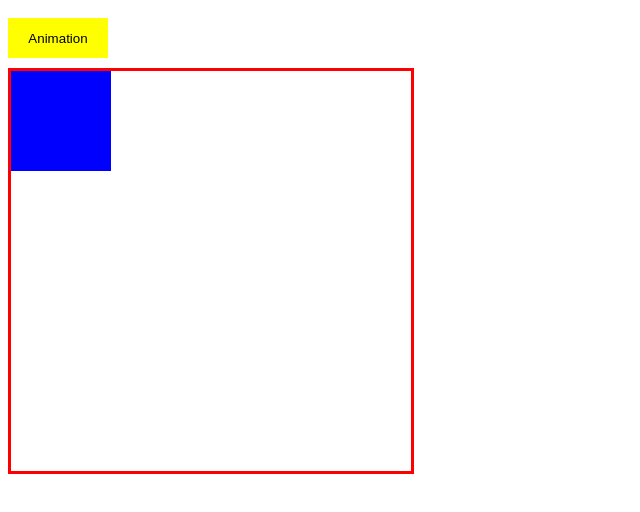
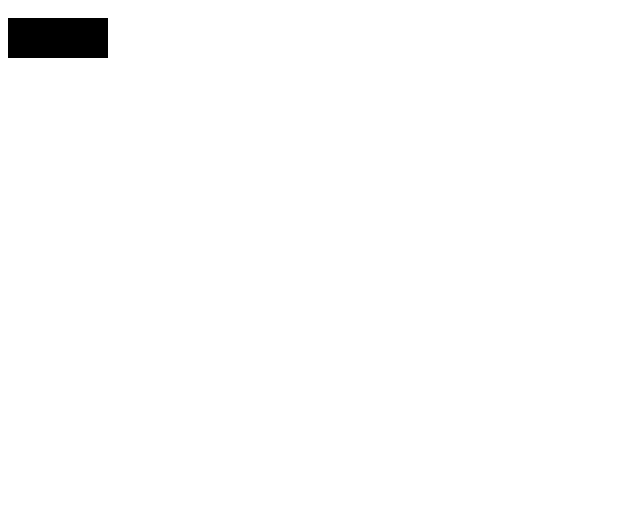
Before and after one commit to Artem54789/js-in-practice, a plain HTML site: page index.html in a window 1280 px wide. Both pictures are taken after a click on the button "Animation". Shown: the whole page, without its empty margins (0-640 px from the left). Drawn offline with Linux system fonts and the light colour scheme.

Commit message:
Контекст вызова.This

```diff
--- a/index.html
+++ b/index.html
@@ -7,10 +7,10 @@
     <link rel="stylesheet" href="/style11.css">
 </head>
 <body>
-    <button class="btn">Animation</button>
-    <div class="wrapper">
+    <button >Animation</button>
+    <!-- <div class="wrapper">
         <div class="box"></div>
-    </div>
+    </div> -->
 <!-- <div id = 'ferst' class = "btn-block">
     <button class="bluE some"></button>
     <button></button>
--- a/script.js
+++ b/script.js
@@ -191,3 +191,77 @@
 
 // console.log(ivan);
 // console.log(alex);
+
+//*** Контекст вызова.This ***//
+"use strict";
+// function showThis(a, b){
+//     console.log(this); //1)Обычная фунция: если не сторое тогда работает this == windiw, строгое == underfined
+//     function sum () {
+//         return a + b; //чтобы получить 9
+//     }
+
+//     console.log(sum());
+// }
+// showThis(4,5);
+
+// const obj = {
+//     a:20,
+//     b:15,
+//     sum: function() {
+//         console.log(this);//2) контекст у методов объекта - сам объект
+//     }
+// };
+// obj.sum();
+
+// function User(name, id) { // для каждого отдельного пользователя есть имя и ид
+//         this.name = name;
+//         this.id = id;
+//         this.human = true;
+//         this.hello = function() {
+//             console.log(`Hello ${this.name}`); // 3)this конструторах  и классах = это новый экзамляр объектов
+//         };
+// }
+
+// let ivan = new User('Ivan', 28);
+
+
+// function sayName (surname) {
+//     console.log(this); // контекст вызова
+//     console.log(this.name + surname);
+// }
+
+// const user = {
+//     name: 'John' // св-во объекта
+// };
+
+// sayName.call(user, "Smith");//1.одно и тоже только разный синтаксис
+// sayName.apply(user, ["Smith"]);//2.одно и тоже только разный синтаксис
+
+// function count(num) {
+//     return this*num;
+// }
+
+// const double = count.bind(2); // 3.помещаем новую фунцию
+// console.log(double(3));
+// console.log(double(13));
+//4) Ручная привязка this : call, apply, bind
+
+const btn = document.querySelector("button");
+
+btn.addEventListener("click",function(){ // в класическом методе
+    // console.log(this); // контекстом вызова будет сам элемент
+    this.style.backgroundColor = "black"; //редко используется обычно ivent.target
+});
+
+const obj = {
+    num: 5,
+    sayNamber: function(){
+        const say = () => {// нет своего контекста из за стрелочного получим родителя
+            console.log(this.num);
+        };
+
+        say();
+    }
+};
+
+obj.sayNamber();
```
